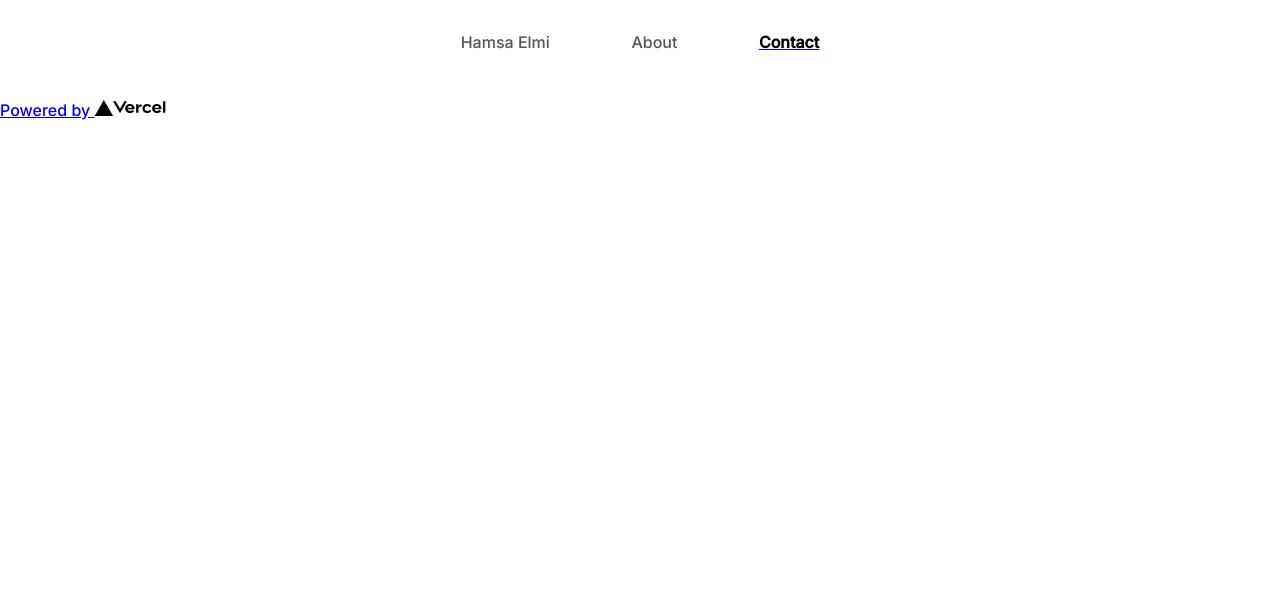
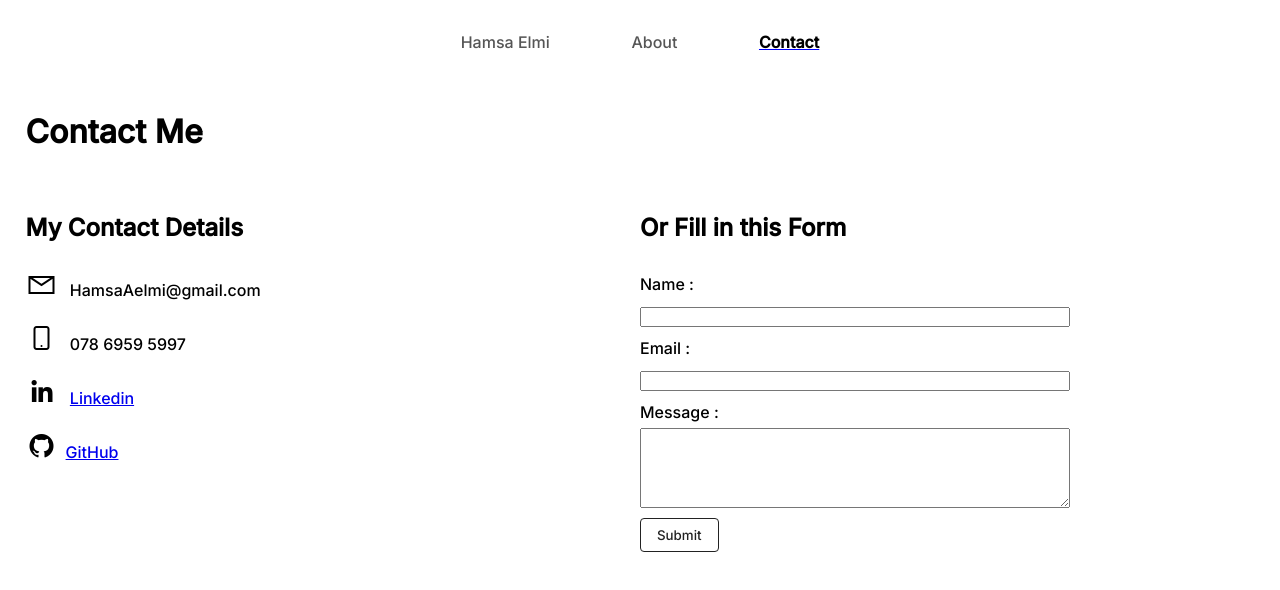
Before and after one commit to hamsame/portfoliowebsite, a Next.js app: page /contact in a window 1280 px wide. Shown: the top 590 px of the page. Built offline with nearby package versions, Linux system fonts and the light colour scheme; a web font is replaced by a local one.

Commit message:
Created contact me page and added styling

```diff
--- a/pages/contact.js
+++ b/pages/contact.js
@@ -1,33 +1,81 @@
 import Head from 'next/head'
-import Image from 'next/image'
 import Navbar from '../components/Navbar'
-import styles from '../styles/Home.module.css'
+import styles from '../styles/Contact.module.css'
 
-export default function Home() {
+export default function Contact() {
   return (
     <div className={styles.container}>
       <Head>
-        <title>Hamsa Elmi | Home</title>
-        <meta name='description' content="Hamsa Elmi's Portfolio Website" />
+        <title>Hamsa Elmi | Contact Me</title>
+        <meta name='description' content='Hamsa Elmi contact me page' />
         <link rel='icon' href='/favicon.ico' />
+        <link
+          rel='stylesheet'
+          href='https://cdnjs.cloudflare.com/ajax/libs/line-awesome/1.3.0/line-awesome/css/line-awesome.min.css'
+          integrity='sha512-vebUliqxrVkBy3gucMhClmyQP9On/HAWQdKDXRaAlb/FKuTbxkjPKUyqVOxAcGwFDka79eTF+YXwfke1h3/wfg=='
+          crossorigin='anonymous'
+          referrerpolicy='no-referrer'
+        />
       </Head>
 
       <Navbar />
 
-      <main></main>
-
-      <footer className={styles.footer}>
-        <a
-          href='https://vercel.com?utm_source=create-next-app&utm_medium=default-template&utm_campaign=create-next-app'
-          target='_blank'
-          rel='noopener noreferrer'
-        >
-          Powered by{' '}
-          <span className={styles.logo}>
-            <Image src='/vercel.svg' alt='Vercel Logo' width={72} height={16} />
-          </span>
-        </a>
-      </footer>
+      <main className={styles.contact}>
+        <h1>Contact Me</h1>
+        <section>
+          <article className={styles.details}>
+            <h2>My Contact Details</h2>
+            <ul>
+              <li>
+                <i className='lar la-envelope la-2x'></i> HamsaAelmi@gmail.com
+              </li>
+              <li>
+                <i className='las la-mobile la-2x'></i> 078 6959 5997
+              </li>
+              <li>
+                <i className='lab la-linkedin-in la-2x'></i>&nbsp;
+                <a
+                  href='https://www.linkedin.com/in/hamsa-elmi-19aab41a2/'
+                  target='_blank'
+                  rel='noreferrer'
+                >
+                  Linkedin
+                </a>
+              </li>
+              <li>
+                <i className='lab la-github la-2x'></i>
+                <a
+                  href='https://github.com/hamsame'
+                  target='_blank'
+                  rel='noreferrer'
+                >
+                  GitHub
+                </a>
+              </li>
+            </ul>
+          </article>
+          <article>
+            <h2>Or Fill in this Form</h2>
+            <form className={styles.form}>
+              <div className={styles.formControl}>
+                <label htmlFor='name'>Name : </label>
+                <input type='text' id='name' name='name' />
+              </div>
+              <div className={styles.formControl}>
+                <label htmlFor='email'>Email : </label>
+                <input type='text' id='email' name='email' />
+              </div>
+              <div className={styles.formControl}>
+                <label htmlFor='message'>Message : </label>
+                <textarea name='message' id='message'></textarea>
+              </div>
+              <button type='submit' className={styles.submitBtn}>
+                Submit
+              </button>
+            </form>
+          </article>
+        </section>
+      </main>
     </div>
   )
 }
--- /dev/null
+++ b/styles/Contact.module.css
@@ -0,0 +1,71 @@
+.contact {
+  line-height: 2;
+  margin: 2vh auto;
+}
+
+.contact section {
+  margin-top: 5vh;
+  display: grid;
+  grid-template-columns: 1fr 1fr;
+}
+
+.contact p {
+  margin: 4vh 0;
+  font-size: 1.15rem;
+}
+
+.details ul {
+  list-style: none;
+  margin-top: 2vh;
+}
+
+.details ul li {
+  margin: 2vh 0;
+}
+
+.details ul i {
+  margin-right: 0.5rem;
+}
+
+.form {
+  margin-top: 2vh;
+}
+
+.formControl label {
+  display: block;
+}
+
+.formControl input,
+.formControl textarea {
+  width: 70%;
+  padding: 0.2rem initial;
+}
+
+.formControl textarea {
+  height: 5rem;
+}
+
+.submitBtn {
+  padding: 0.5rem 1rem;
+  cursor: pointer;
+  background: #fff;
+  color: #222;
+  border: 1px solid #222;
+  border-radius: 4px;
+  transition: all 0.6s ease-in-out;
+}
+
+.submitBtn:hover {
+  background: #222;
+  color: #fff;
+}
+
+@media (max-width: 768px) {
+  .contact section {
+    grid-template-columns: 1fr;
+    gap: 1.5rem;
+  }
+  .details {
+    grid-row: 1;
+  }
+}
```
